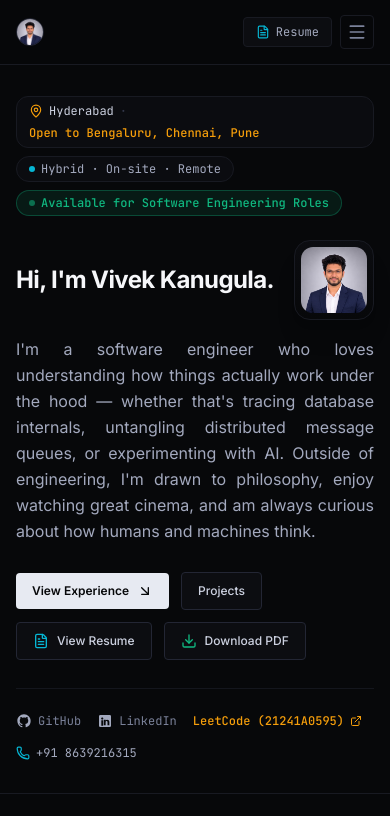
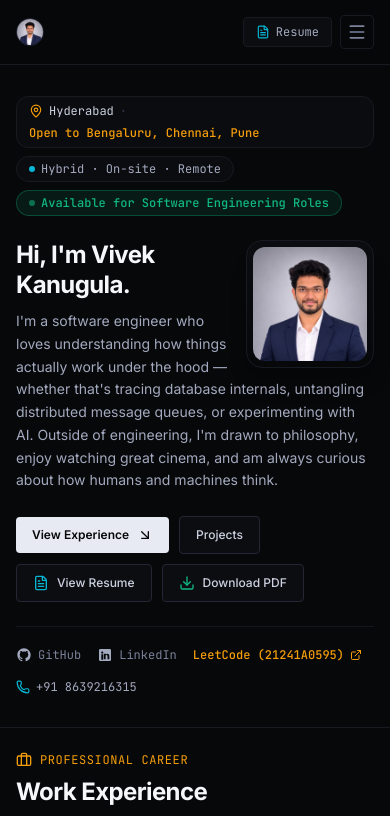
Before and after one commit to vivek-kanugula/portfolio, a React (Vite) app: page / in a window 390 px wide. Shown: the top 816 px of the page. Built offline with nearby package versions, Linux system fonts and the light colour scheme.

Commit message:
fix(hero): enable 2-col desktop layout at md breakpoint and optimize mobile photo sizing with tight bio spacing

```diff
--- a/src/components/Hero.tsx
+++ b/src/components/Hero.tsx
@@ -33,20 +33,14 @@ export const Hero: React.FC<HeroProps> = ({ onOpenResume }) => {
         </div>
 
         {/* Hero Main Content Grid */}
-        <div className="grid grid-cols-1 lg:grid-cols-12 gap-8 lg:gap-12 items-center">
+        <div className="grid grid-cols-1 md:grid-cols-12 gap-8 md:gap-8 lg:gap-12 items-center">
 
           {/* Left Column: Bio & Core Actions */}
-          <div className="lg:col-span-7 xl:col-span-8">
+          <div className="md:col-span-7 xl:col-span-8">
 
-            {/* Headline & Mobile Profile Pic Row (Headline on left, Photo on right — same as laptop view) */}
-            <div className="flex items-center justify-between gap-4 lg:block">
-              <h1 className="text-2xl sm:text-4xl lg:text-5xl xl:text-6xl font-bold tracking-tight text-mono-50 font-sans leading-tight">
-                Hi, I'm {PROFILE_DATA.name}.
-              </h1>
-
-              {/* Mobile Profile Photo (Visible on mobile, hidden on lg; sits to the right of headline) */}
-              <div className="lg:hidden shrink-0">
-                <div className="relative w-20 h-20 sm:w-24 sm:h-24 rounded-2xl border border-mono-800 bg-gradient-to-b from-mono-900/90 to-mono-950 p-1.5 shadow-xl">
+            {/* Mobile Profile Photo (Floated to top right on mobile; hidden on md+) */}
+            <div className="float-right ml-3.5 mb-2 sm:ml-5 sm:mb-3 md:hidden">
+              <div className="relative w-28 h-28 min-[375px]:w-32 min-[375px]:h-32 min-[410px]:w-36 min-[410px]:h-36 rounded-2xl border border-mono-800 bg-gradient-to-b from-mono-900/90 to-mono-950 p-1.5 shadow-xl">
                 <div className="relative aspect-square w-full h-full overflow-hidden rounded-xl bg-mono-900">
                   <img
                     src="/profile.jpg"
@@ -57,15 +51,22 @@ export const Hero: React.FC<HeroProps> = ({ onOpenResume }) => {
                 </div>
               </div>
             </div>
-            </div>
 
-            {/* Bio Paragraph */}
-            <p className="mt-4 sm:mt-5 text-base sm:text-lg leading-relaxed text-mono-300 font-sans max-w-2xl text-justify">
+            {/* Headline */}
+            <h1 className="text-2xl sm:text-3xl md:text-4xl lg:text-5xl xl:text-6xl font-bold tracking-tight text-mono-50 font-sans leading-tight">
+              Hi, I'm {PROFILE_DATA.name}.
+            </h1>
+
+            {/* Bio Paragraph - tight, natural spacing below headline; left-aligned on mobile to avoid awkward river gaps */}
+            <p className="mt-2.5 sm:mt-3 md:mt-5 text-sm sm:text-base lg:text-lg leading-relaxed text-mono-300 font-sans max-w-2xl text-left md:text-justify">
               {PROFILE_DATA.bio}
             </p>
 
+            {/* Clear float before action controls on mobile */}
+            <div className="clear-both md:hidden" />
+
             {/* Action Buttons */}
-            <div className="mt-7 flex flex-wrap items-center gap-3 sm:gap-4">
+            <div className="mt-6 sm:mt-7 flex flex-wrap items-center gap-2.5 sm:gap-4">
               <a
                 href="#experience"
                 className="inline-flex items-center gap-2 rounded bg-mono-100 px-4 sm:px-5 py-2.5 text-xs sm:text-sm font-semibold text-mono-950 transition-colors hover:bg-white"
@@ -100,7 +101,7 @@ export const Hero: React.FC<HeroProps> = ({ onOpenResume }) => {
             </div>
 
             {/* Direct Profiles Row */}
-            <div className="mt-7 pt-6 border-t border-mono-800/80 flex flex-wrap items-center gap-4 sm:gap-6 text-xs sm:text-sm font-mono text-mono-400">
+            <div className="mt-6 sm:mt-7 pt-5 sm:pt-6 border-t border-mono-800/80 flex flex-wrap items-center gap-4 sm:gap-6 text-xs sm:text-sm font-mono text-mono-400">
               <a
                 href={PROFILE_DATA.socials.github}
                 target="_blank"
@@ -143,9 +144,9 @@ export const Hero: React.FC<HeroProps> = ({ onOpenResume }) => {
 
           </div>
 
-          {/* Right Column: Desktop Profile Portrait Card (Visible on Desktop) */}
-          <div className="hidden lg:flex lg:col-span-5 xl:col-span-4 justify-center lg:justify-end">
-            <div className="relative w-full max-w-[340px] xl:max-w-[360px]">
+          {/* Right Column: Desktop Profile Portrait Card (Visible on md+ including Mobile 'Desktop Site' 980px & Laptops) */}
+          <div className="hidden md:flex md:col-span-5 xl:col-span-4 justify-center md:justify-end">
+            <div className="relative w-full max-w-[300px] lg:max-w-[340px] xl:max-w-[360px]">
 
               {/* Card Container */}
               <div className="relative rounded-2xl border border-mono-800 bg-gradient-to-b from-mono-900/90 to-mono-950 p-2 sm:p-2.5 shadow-2xl backdrop-blur-sm group transition-all duration-300 hover:border-mono-700">
```
Lines whose indentation alone changed are shown as unchanged.
